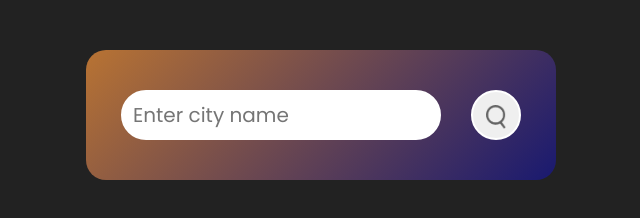
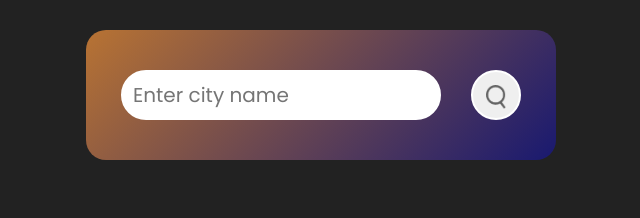
Before and after one commit to just-deepan/The-spaceship, a plain HTML site: page index.html in a window 1280 px wide. Shown: the whole page, without its empty margins (319-959 px from the left). Drawn offline with Linux system fonts and the light colour scheme.

Commit message:
Update style.css

```diff
--- a/style.css
+++ b/style.css
@@ -15,7 +15,8 @@ body{
     background: linear-gradient(135deg,#b87333, #191970);
     border-radius: 20px;
     text-align: center;
-    margin: 50px;
+    margin-top: 30px;
+    margin-bottom: 30px;
     padding: 40px 35px;
 }
 .search{
```
